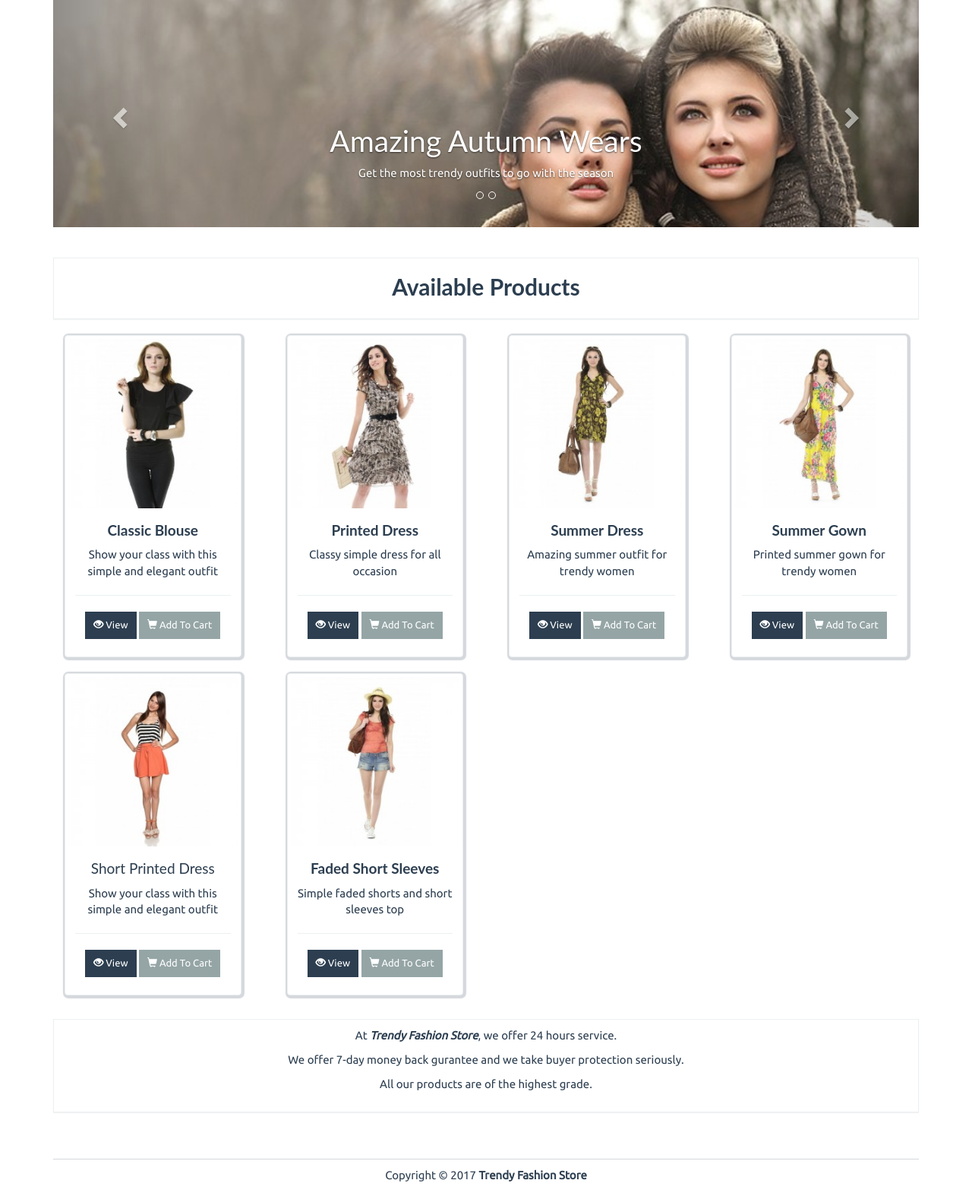
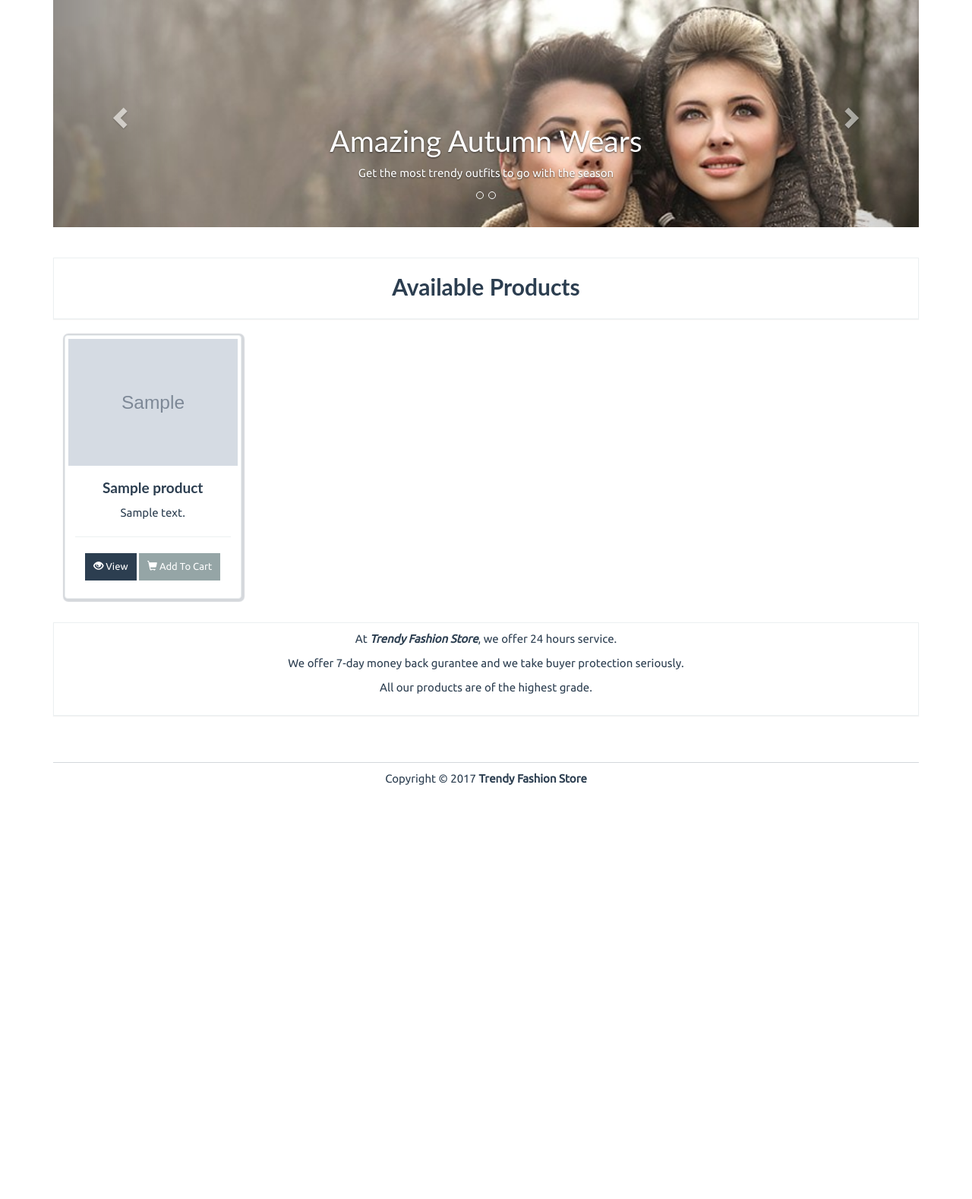
Before and after one commit to collinsMutai/store-flask, a Flask app: page / in a window 1280 px wide. Shown: the part 71-1649 px from the top of the page at 76% size. After the commit the page ends 1104 px from the top, so only its background shows below. Run offline with Flask 2, Linux system fonts and the light colour scheme; tables that the repository leaves empty hold one stand-in row (values such as "Sample post"); grey boxes marked "Sample" are stand-in pictures; some libraries are stand-ins or nearby versions.

Commit message:
display products from db

```diff
--- a/app.py
+++ b/app.py
@@ -51,13 +51,29 @@ class AddProduct(FlaskForm):
 
 
 
+"""
+
+Query available products
+
+"""
+
 @app.route('/')
 def index():
-    return render_template('index.html')
+    products = Product.query.all()
 
-@app.route('/product')
-def product():
-    return render_template('view-product.html')
+    return render_template('index.html', products=products)
+
+"""
+
+Filter_by id
+
+"""
+
+@app.route('/product/<id>')
+def product(id):
+    product = Product.query.filter_by(id=id).first()
+
+    return render_template('view-product.html', product=product)
 
 @app.route('/cart')
 def cart():
@@ -67,11 +83,24 @@ def cart():
 def checkout():
     return render_template('checkout.html')
 
+
+"""
+
+Query available, in-stock and out of stock products
+
+"""
+
 @app.route('/admin')
 def admin():
     products = Product.query.all()
+    products_in_stock = Product.query.filter(Product.stock > 0).count()
 
-    return render_template('admin/index.html', admin=True, products=products)
+    return render_template('admin/index.html', admin=True, products=products, products_in_stock=products_in_stock)
+
+"""
+Post products to db
+
+"""
 
 @app.route('/admin/add', methods=['GET', 'POST'])
 def add():
--- a/templates/admin/index.html
+++ b/templates/admin/index.html
@@ -11,12 +11,13 @@
 			</div>
 		</div>
 	</div>
+	<!-- Query in-stock and out of stock products -->
 	<div class="col-lg-12">
 		<ul class="summary">
 			<li class="">Pending Orders <span class="badge">5</span></li>
 			<li class="">Completed Orders <span class="badge">3</span></li>
-			<li class="">Products In Stock <span class="badge">7</span></li>
-			<li class="">Products Out of Stock <span class="badge">11</span></li>
+			<li class="">Products In Stock <span class="badge">{{products_in_stock}}</span></li>
+			<li class="">Products Out of Stock <span class="badge">{{products|length - products_in_stock}}</span></li>
 			<li class="">Total Products <span class="badge">{{products|length}}</span></li>
 		</ul>
 	</div>
@@ -94,6 +95,7 @@
 							<th>#</th><th>Name</th><th>Price</th><th>Stock</th>
 						</tr>
 					</thead>
+					<!-- Query available products -->
 					<tbody>
 						{% for product in products %}
 						<tr>
--- a/templates/index.html
+++ b/templates/index.html
@@ -51,22 +51,23 @@
 		</div>
 	</div>
 </div>
-
+<!-- loop product items -->
 <div class="row">
+{% for product in products %}
 	<div class="col-lg-3">
 		<div class="col-xs-12 col-sm-12 col-md-12 col-lg-12">
 			<div class="thumbnail">
-				<a href="./view-product.html">
-					<img src="{{ url_for('static', filename='imgs/blouse.jpg') }}" alt="">
+				<a href="{{ url_for('product', id=product.id) }}">
+					<img src="{{ product.image }}" alt="">
 				</a>
 				<div class="caption text-center">
-					<h4 class="bold">Classic Blouse</h4>
+					<h4 class="bold">{{product.name}}</h4>
 					<p>
-						Show your class with this simple and elegant outfit
+						{{product.description}}
 					</p>
 					<hr />
 					<p>
-						<a href="./view-product.html" class="btn btn-primary btn-sm">
+						<a href="{{ url_for('product', id=product.id) }}" class="btn btn-primary btn-sm">
 							<i class="glyphicon glyphicon-eye-open"></i> View
 						</a>
 						<a href="#" class="btn btn-default btn-sm">
@@ -77,134 +78,7 @@
 			</div>
 		</div>
 	</div>
-
-	<div class="col-lg-3">
-		<div class="col-xs-12 col-sm-12 col-md-12 col-lg-12">
-			<div class="thumbnail">
-				<a href="./view-product.html">
-					<img src="{{ url_for('static', filename='imgs/printed-dress.jpg') }}" alt="">
-				</a>
-				<div class="caption text-center">
-					<h4 class="bold">Printed Dress</h4>
-					<p>
-						Classy simple dress for all occasion
-					</p>
-					<hr />
-					<p>
-						<a href="./view-product.html" class="btn btn-primary btn-sm">
-							<i class="glyphicon glyphicon-eye-open"></i> View
-						</a>
-						<a href="#" class="btn btn-default btn-sm">
-							<i class="glyphicon glyphicon-shopping-cart"></i> Add To Cart
-						</a>
-					</p>
-				</div>
-			</div>
-		</div>
-	</div>
-
-	<div class="col-lg-3">
-		<div class="col-xs-12 col-sm-12 col-md-12 col-lg-12">
-			<div class="thumbnail">
-				<a href="./view-product.html">
-					<img src="{{ url_for('static', filename='imgs/printed-summer-dress.jpg') }}" alt="">
-				</a>
-				<div class="caption text-center">
-					<h4 class="bold">Summer Dress</h4>
-					<p>
-						Amazing summer outfit for trendy women
-					</p>
-					<hr />
-					<p>
-						<a href="./view-product.html" class="btn btn-primary btn-sm">
-							<i class="glyphicon glyphicon-eye-open"></i> View
-						</a>
-						<a href="#" class="btn btn-default btn-sm">
-							<i class="glyphicon glyphicon-shopping-cart"></i> Add To Cart
-						</a>
-					</p>
-				</div>
-			</div>
-		</div>
-	</div>
-
-	<div class="col-lg-3">
-		<div class="col-xs-12 col-sm-12 col-md-12 col-lg-12">
-			<div class="thumbnail">
-				<a href="./view-product.html">
-					<img src="{{ url_for('static', filename='imgs/printed-summer-dress_2.jpg') }}" alt="">
-				</a>
-				<div class="caption text-center">
-					<h4 class="bold">Summer Gown</h4>
-					<p>
-						Printed summer gown for trendy women
-					</p>
-					<hr />
-					<p>
-						<a href="./view-product.html" class="btn btn-primary btn-sm">
-							<i class="glyphicon glyphicon-eye-open"></i> View
-						</a>
-						<a href="#" class="btn btn-default btn-sm">
-							<i class="glyphicon glyphicon-shopping-cart"></i> Add To Cart
-						</a>
-					</p>
-				</div>
-			</div>
-		</div>
-	</div>
-</div>
-
-<div class="row">
-	<div class="col-lg-3">
-		<div class="col-xs-12 col-sm-12 col-md-12 col-lg-12">
-			<div class="thumbnail">
-				<a href="./view-product.html">
-					<img src="{{ url_for('static', filename='imgs/printed-dress_2.jpg') }}" alt="">
-				</a>
-				<div class="caption text-center">
-					<h4>Short Printed Dress</h4>
-					<p>
-						Show your class with this simple and elegant outfit
-					</p>
-					<hr />
-					<p>
-						<a href="./view-product.html" class="btn btn-primary btn-sm">
-							<i class="glyphicon glyphicon-eye-open"></i> View
-						</a>
-						<a href="#" class="btn btn-default btn-sm">
-							<i class="glyphicon glyphicon-shopping-cart"></i> Add To Cart
-						</a>
-					</p>
-				</div>
-			</div>
-		</div>
-	</div>
-
-	<div class="col-lg-3">
-		<div class="col-xs-12 col-sm-12 col-md-12 col-lg-12">
-			<div class="thumbnail">
-				<a href="./view-product.html">
-					<img src="{{ url_for('static', filename='imgs/faded-short-sleeves-tshirt.jpg') }}" alt="">
-				</a>
-				<div class="caption text-center">
-					<h4 class="bold">Faded Short Sleeves</h4>
-					<p>
-						Simple faded shorts and short sleeves top
-					</p>
-					<hr />
-					<p>
-						<a href="./view-product.html" class="btn btn-primary btn-sm">
-							<i class="glyphicon glyphicon-eye-open"></i> View
-						</a>
-						<a href="#" class="btn btn-default btn-sm">
-							<i class="glyphicon glyphicon-shopping-cart"></i> Add To Cart
-						</a>
-					</p>
-				</div>
-			</div>
-		</div>
-	</div>
-
+{% endfor %}
 </div>
 
 <div class="row pad">
```
Also changed, not shown: templates/view-product.html (+15 -5 lines).
